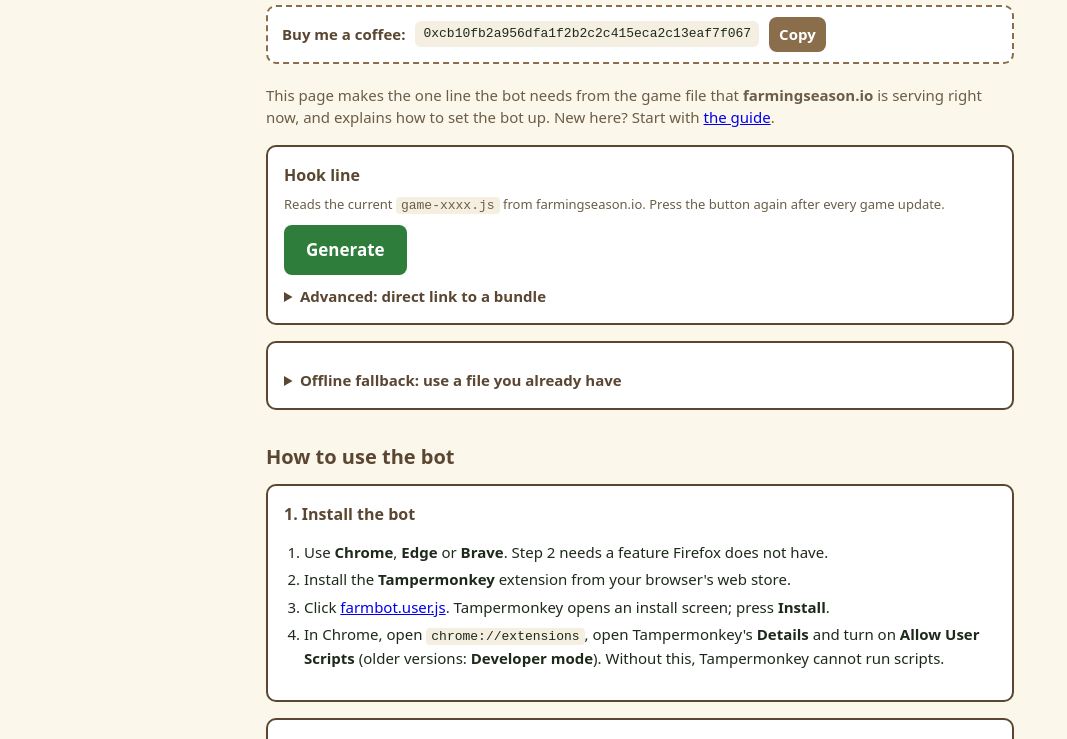
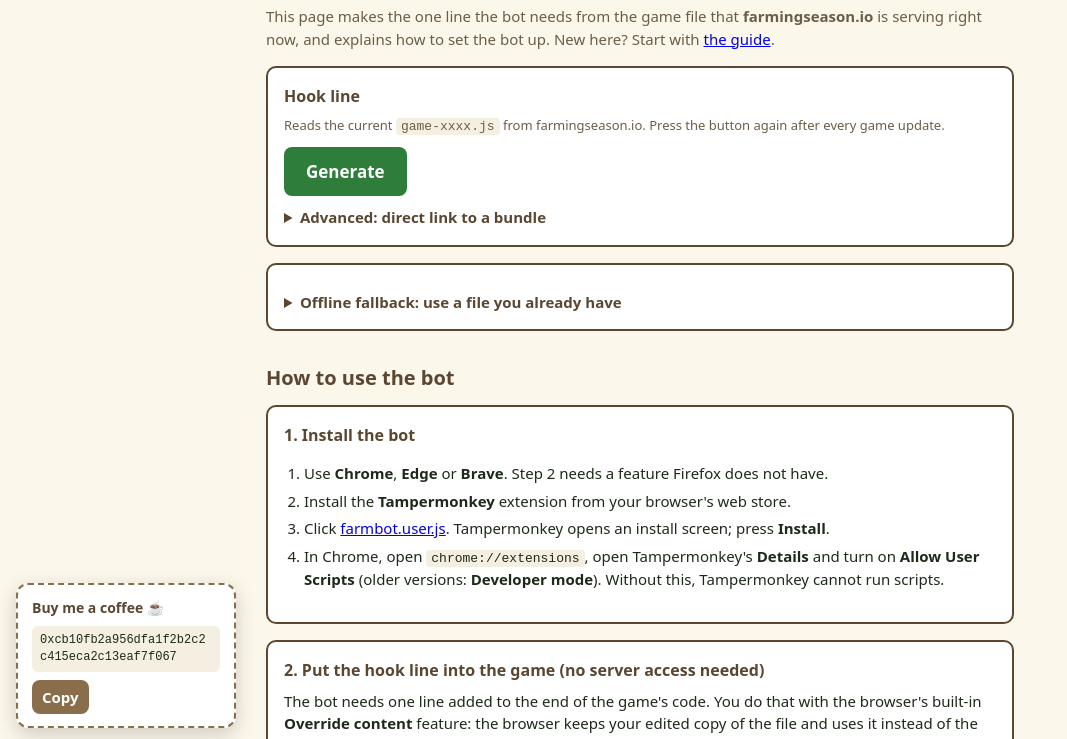
Before and after one commit to shikoyud/hook-generator, a website: page public/index.html in a window 1280 px wide. Shown: the part 56-795 px from the top of the page, without its empty margins (0-1067 px from the left). Drawn offline with Linux system fonts and the light colour scheme.

Commit message:
update site

```diff
--- a/public/index.html
+++ b/public/index.html
@@ -12,10 +12,13 @@
   .top { display:flex; justify-content:space-between; align-items:center; gap:12px; flex-wrap:wrap; margin-bottom:8px; }
   .langs button { background:transparent; color:var(--brown); border:1px solid var(--brown); padding:4px 10px; border-radius:6px; font-weight:600; }
   .langs button.on { background:var(--brown); color:#fff; }
-  .coffee { background:#fff; border:2px dashed var(--tan); border-radius:10px; padding:10px 14px; margin:8px 0 20px; display:flex; gap:10px; align-items:center; flex-wrap:wrap; }
-  .coffee b { color:var(--brown); }
-  .coffee code { font: 13px/1.4 ui-monospace, monospace; word-break: break-all; background:var(--soft); padding:4px 8px; border-radius:6px; }
+  .coffee { position:fixed; left:16px; bottom:16px; z-index:50; width:220px; background:#fff; border:2px dashed var(--tan); border-radius:12px; padding:12px 14px; box-shadow:0 6px 20px rgba(0,0,0,.18); display:flex; flex-direction:column; gap:8px; }
+  .coffee b { color:var(--brown); font-size:14px; }
+  .coffee code { display:block; font: 12px/1.4 ui-monospace, monospace; word-break: break-all; background:var(--soft); padding:6px 8px; border-radius:6px; }
+  .coffee .row { margin:0; }
   .coffee button { padding:6px 10px; }
+  @media (max-width: 720px) { .coffee { position:static; width:auto; margin:24px auto 0; max-width:780px; box-shadow:none; } }
+  main { padding-bottom: 48px; }
   h1 { font-size: 22px; margin: 0 0 4px; color: var(--brown); }
   .sub { color:#6b5d47; margin:0 0 16px; }
   .card { background:#fff; border:2px solid var(--brown); border-radius:10px; padding:16px; margin-bottom:16px; }
@@ -49,13 +52,6 @@
   <div class="top">
     <h1 data-i18n="title">Farming Season bot helper</h1>
     <div class="langs"><button data-lang="en">English</button><button data-lang="vi">Tiếng Việt</button></div>
-  </div>
-
-  <div class="coffee">
-    <b data-i18n="coffee">Buy me a coffee:</b>
-    <code id="wallet">0xcb10fb2a956dfa1f2b2c2c415eca2c13eaf7f067</code>
-    <button class="secondary" id="copyWallet" data-i18n="copy">Copy</button>
-    <span id="walletCopied" class="hint"></span>
   </div>
 
   <p class="sub" data-i18n="intro">This page makes the one line the bot needs from the game file that <b>farmingseason.io</b> is serving right now, and explains how to set the bot up. New here? Start with <a href="#guide">the guide</a>.</p>
@@ -171,6 +167,15 @@
   </div>
 </main>
 
+<aside class="coffee" aria-label="Buy me a coffee">
+  <b data-i18n="coffee">Buy me a coffee ☕</b>
+  <code id="wallet" title="0xcb10fb2a956dfa1f2b2c2c415eca2c13eaf7f067">0xcb10fb2a956dfa1f2b2c2c415eca2c13eaf7f067</code>
+  <div class="row">
+    <button class="secondary" id="copyWallet" data-i18n="copy">Copy</button>
+    <span id="walletCopied" class="hint"></span>
+  </div>
+</aside>
+
 <script type="module">
   import { findNames, ORDER, WHAT } from './anchors.js';
 
@@ -199,7 +204,7 @@
     },
     vi: {
       title: 'Trợ lý bot Farming Season',
-      coffee: 'Mời mình ly cà phê:',
+      coffee: 'Mời mình ly cà phê ☕',
       copy: 'Sao chép',
       intro: 'Trang này tạo ra dòng lệnh duy nhất mà bot cần, lấy từ tệp game mà <b>farmingseason.io</b> đang phát hành ngay lúc này, và hướng dẫn cách cài bot. Mới dùng lần đầu? Hãy bắt đầu với <a href="#guide">phần hướng dẫn</a>.',
       genTitle: 'Dòng hook',
```
